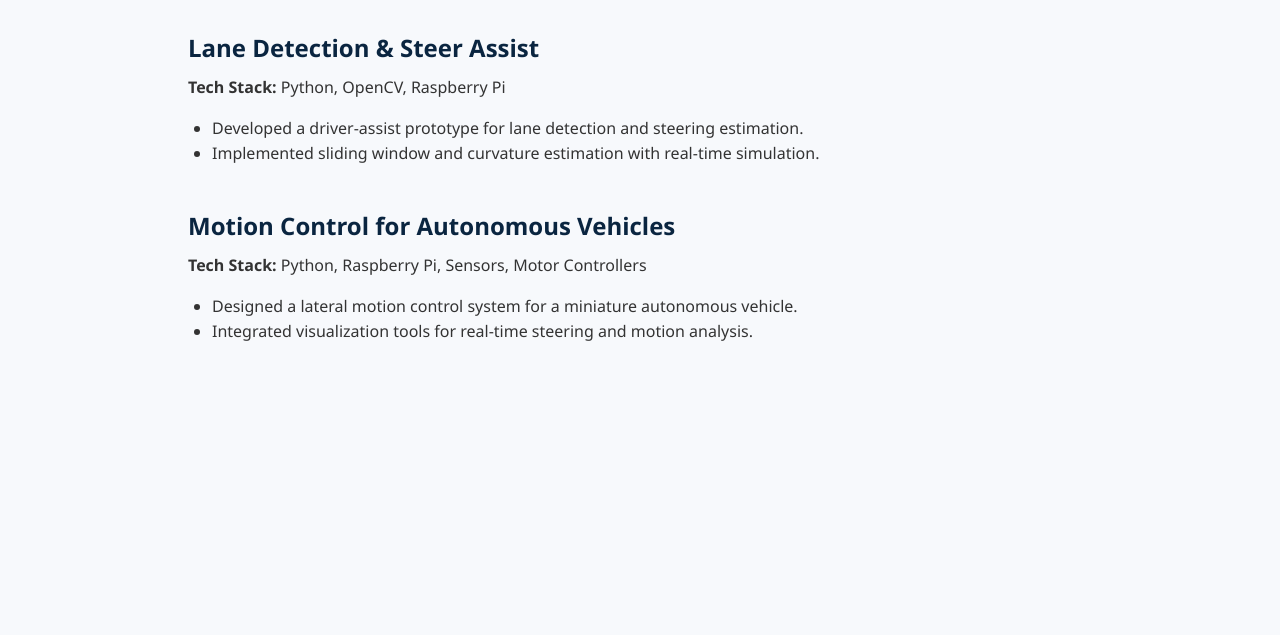
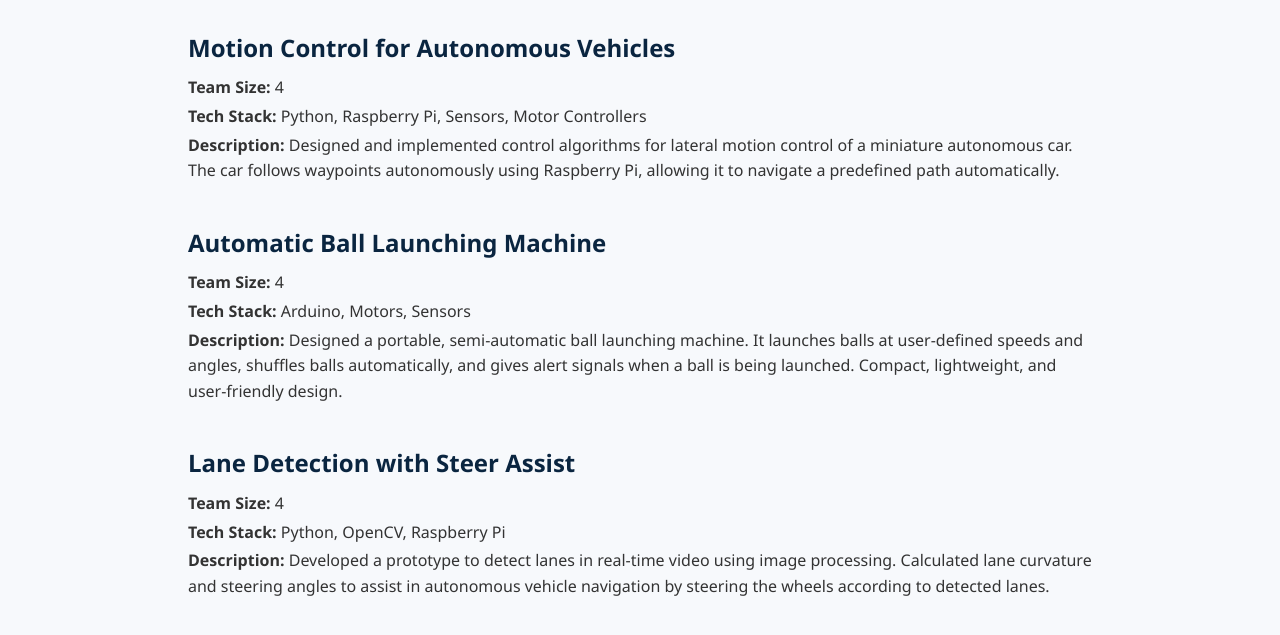
Before and after one commit to prajwal19-coder/My-profile, a plain HTML site: page project.html in a window 1280 px wide. Shown: the part 157-792 px from the top of the page. Drawn offline with Linux system fonts and the light colour scheme.

Commit message:
Updated projects.html with full project details

```diff
--- a/project.html
+++ b/project.html
@@ -61,6 +61,10 @@
             margin-bottom: 0.5rem;
         }
 
+        .project p {
+            margin: 0.2rem 0;
+        }
+
         .project ul {
             margin-left: 1.5rem;
             list-style-type: disc;
@@ -91,22 +95,26 @@
     <h1>Projects</h1>
 
     <div class="project">
-        <h2>Lane Detection & Steer Assist</h2>
-        <p><strong>Tech Stack:</strong> Python, OpenCV, Raspberry Pi</p>
-        <ul>
-            <li>Developed a driver-assist prototype for lane detection and steering estimation.</li>
-            <li>Implemented sliding window and curvature estimation with real-time simulation.</li>
-        </ul>
+        <h2>Motion Control for Autonomous Vehicles</h2>
+        <p><strong>Team Size:</strong> 4</p>
+        <p><strong>Tech Stack:</strong> Python, Raspberry Pi, Sensors, Motor Controllers</p>
+        <p><strong>Description:</strong> Designed and implemented control algorithms for lateral motion control of a miniature autonomous car. The car follows waypoints autonomously using Raspberry Pi, allowing it to navigate a predefined path automatically.</p>
     </div>
 
     <div class="project">
-        <h2>Motion Control for Autonomous Vehicles</h2>
-        <p><strong>Tech Stack:</strong> Python, Raspberry Pi, Sensors, Motor Controllers</p>
-        <ul>
-            <li>Designed a lateral motion control system for a miniature autonomous vehicle.</li>
-            <li>Integrated visualization tools for real-time steering and motion analysis.</li>
-        </ul>
+        <h2>Automatic Ball Launching Machine</h2>
+        <p><strong>Team Size:</strong> 4</p>
+        <p><strong>Tech Stack:</strong> Arduino, Motors, Sensors</p>
+        <p><strong>Description:</strong> Designed a portable, semi-automatic ball launching machine. It launches balls at user-defined speeds and angles, shuffles balls automatically, and gives alert signals when a ball is being launched. Compact, lightweight, and user-friendly design.</p>
     </div>
+
+    <div class="project">
+        <h2>Lane Detection with Steer Assist</h2>
+        <p><strong>Team Size:</strong> 4</p>
+        <p><strong>Tech Stack:</strong> Python, OpenCV, Raspberry Pi</p>
+        <p><strong>Description:</strong> Developed a prototype to detect lanes in real-time video using image processing. Calculated lane curvature and steering angles to assist in autonomous vehicle navigation by steering the wheels according to detected lanes.</p>
+    </div>
+
 </section>
 
 </body>
```
